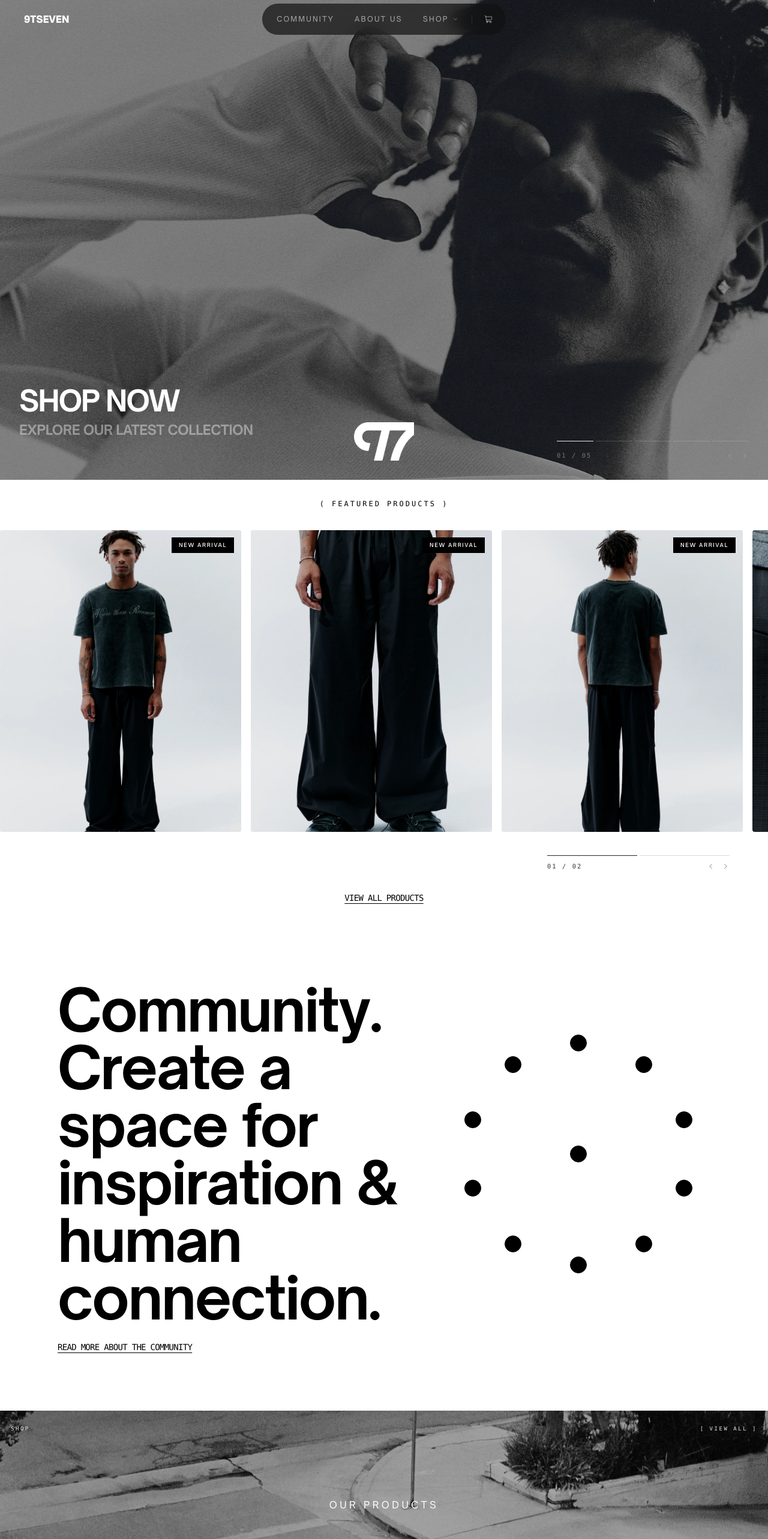
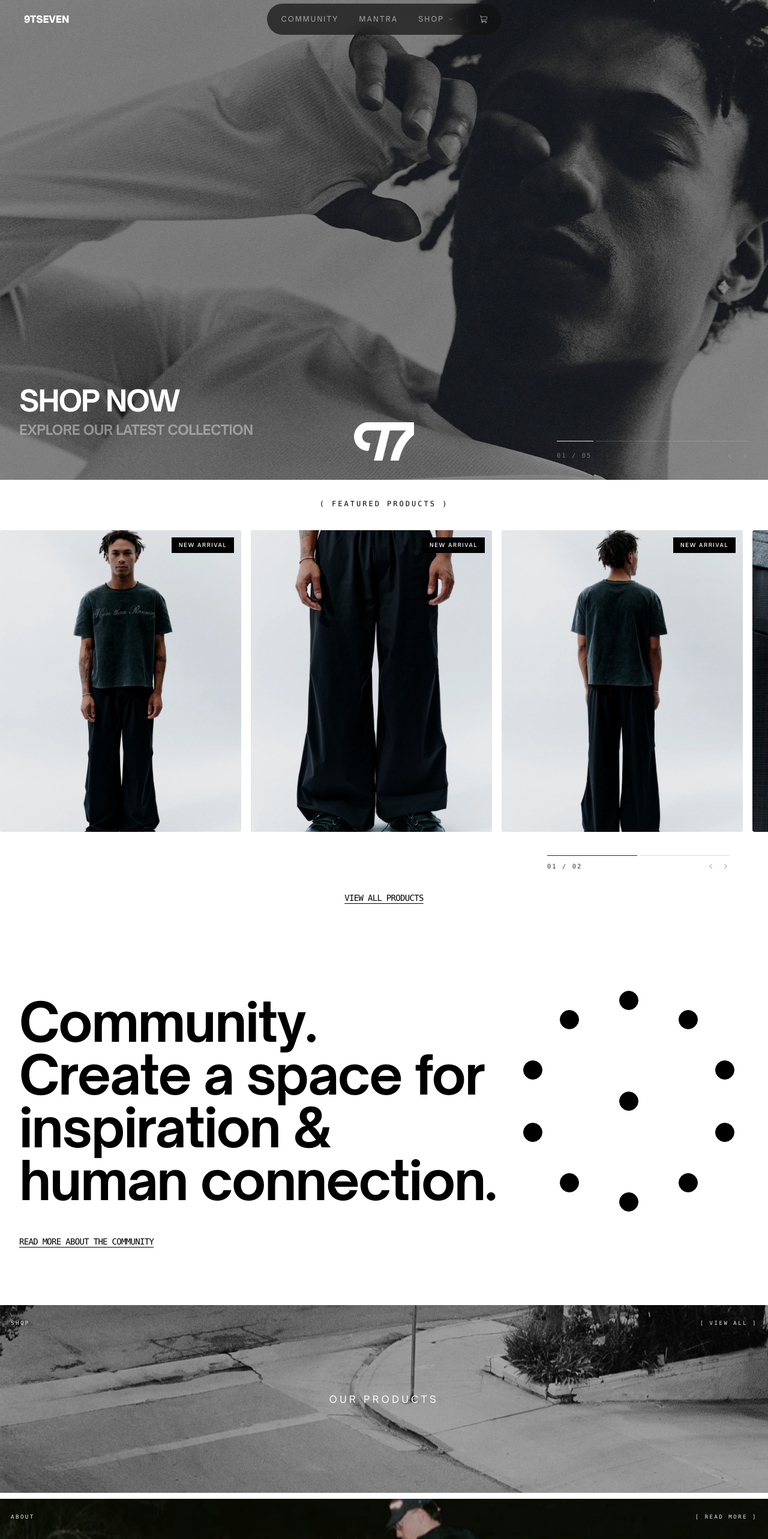
Before and after one commit to 9tseven/9tseven-website, a Next.js app: page / in a window 1280 px wide. Shown: the top 2566 px of the page at 60% size. Built offline with nearby package versions, Linux system fonts and the light colour scheme; a web font is replaced by a local one.

Commit message:
feat: update DesktopNav link text to 'Mantra' and adjust MantraSection styles

```diff
--- a/app/components/MantraSection/index.tsx
+++ b/app/components/MantraSection/index.tsx
@@ -25,7 +25,7 @@ CLOCKWISE_ORDER.forEach((dotIdx, order) => {
 function Dot({ x, y, fillOrder, inView }: { x: number; y: number; fillOrder: number; inView: boolean }) {
   return (
     <div className="absolute" style={{ left: `${x}%`, top: `${y}%`, transform: "translate(-50%, -50%)" }}>
-      <motion.div className="w-7 h-7 rounded-full" initial={{ backgroundColor: "rgba(0,0,0,0)", borderColor: "rgba(0,0,0,0.25)" }} animate={inView ? { backgroundColor: "rgba(0,0,0,1)", borderColor: "rgba(0,0,0,1)" } : { backgroundColor: "rgba(0,0,0,0)", borderColor: "rgba(0,0,0,0.25)" }} transition={{ duration: 0.8, delay: fillOrder * 0.35 }} style={{ borderWidth: 1, borderStyle: "solid" }} />
+      <motion.div className="w-6 h-6 md:w-7 md:h-7 lg:w-8 lg:h-8 rounded-full" initial={{ backgroundColor: "rgba(0,0,0,0)", borderColor: "rgba(0,0,0,0.25)" }} animate={inView ? { backgroundColor: "rgba(0,0,0,1)", borderColor: "rgba(0,0,0,1)" } : { backgroundColor: "rgba(0,0,0,0)", borderColor: "rgba(0,0,0,0.25)" }} transition={{ duration: 0.8, delay: fillOrder * 0.35 }} style={{ borderWidth: 1, borderStyle: "solid" }} />
     </div>
   );
 }
@@ -35,12 +35,12 @@ export default function MantraSection() {
   const inView = useInView(sectionRef, { amount: 0.6, once: true });
 
   return (
-    <section ref={sectionRef} data-nav-theme="light" className="w-full bg-white px-8 py-16 md:px-16 md:py-24 lg:px-24">
-      <div className="mx-auto flex max-w-7xl flex-col gap-6">
+    <section ref={sectionRef} data-nav-theme="light" className="w-full bg-white py-16 md:py-24">
+      <div className="mx-auto flex max-w-7xl flex-col gap-6 px-8">
         <div className="flex flex-col items-center gap-10 md:flex-row md:gap-0">
           {/* Heading */}
-          <div className="flex-1 md:pr-16">
-            <h2 className="text-5xl font-bold leading-none tracking-tight text-black md:text-6xl lg:text-[6rem]">
+          <div className="flex-1">
+            <h2 className="text-5xl font-bold leading-none tracking-tight text-black md:text-[3.5rem] lg:text-[4.5rem] xl:text-[5.5rem]">
               Community.
               <br />
               Create a space for inspiration &amp; human connection.
@@ -48,8 +48,8 @@ export default function MantraSection() {
           </div>
 
           {/* Dots */}
-          <div className="w-full md:w-auto md:shrink-0">
-            <div className="relative mx-auto w-full md:w-[min(45vw,55vh,480px)]" style={{ aspectRatio: "1" }}>
+          <div className="shrink-0">
+            <div className="relative mx-auto w-70 md:w-72 lg:w-80 xl:w-100" style={{ aspectRatio: "1" }}>
               {DOTS.map(([x, y], i) => (
                 <Dot key={i} x={x} y={y} fillOrder={FILL_SEQUENCE[i]} inView={inView} />
               ))}
--- a/app/components/Navbar/DesktopNav.tsx
+++ b/app/components/Navbar/DesktopNav.tsx
@@ -92,7 +92,7 @@ export default function DesktopNav() {
           }}
           className="relative px-4 py-2.5 text-xs tracking-[0.18em] uppercase text-white/60 hover:text-white transition-colors duration-150 z-10"
         >
-          About Us
+          Mantra
         </Link>
 
         <button
```
